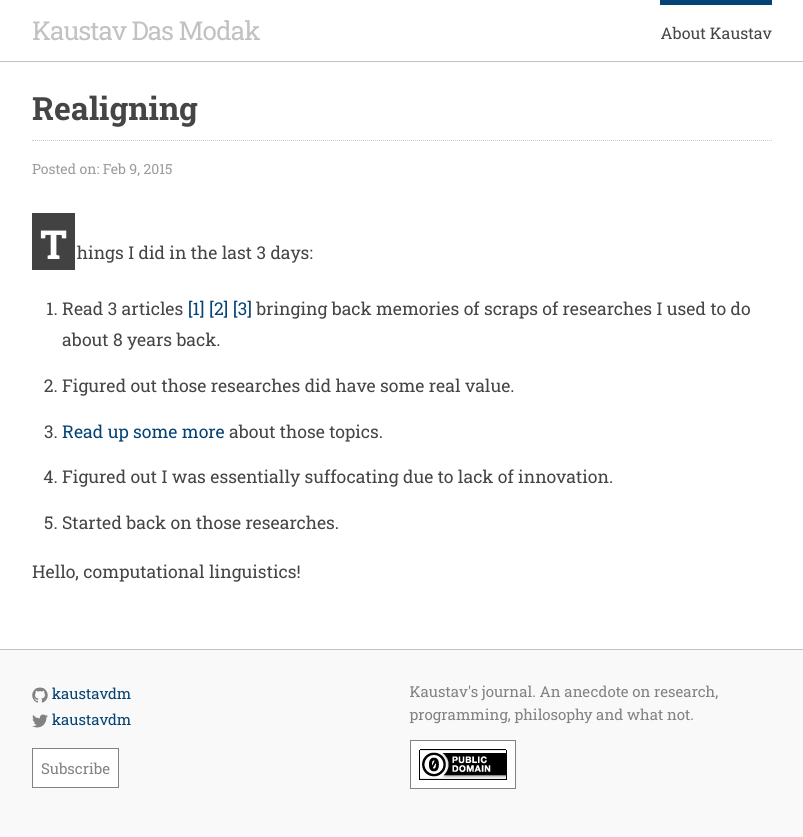
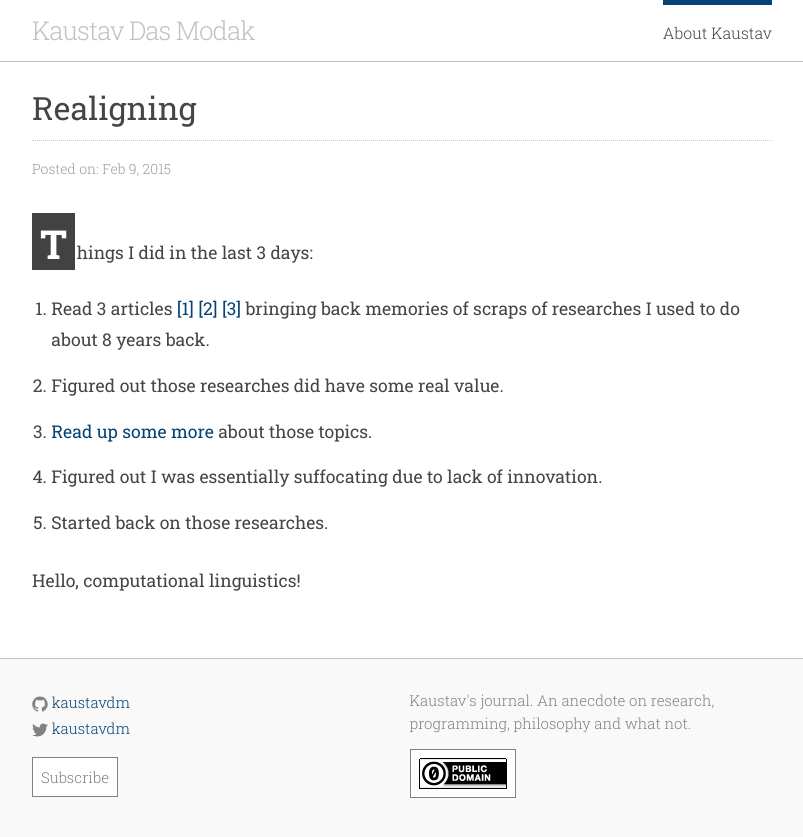
Before and after one commit to kaustavdm/website, a Jekyll site: the page built from _posts/2015-02-09-realigning.markdown, in a window 1280 px wide. Shown: the top 837 px of the page, without its empty margins (238-1041 px from the left). Built offline with Jekyll 4.4.1, drawn with Linux system fonts in a browser that asks for light colours.

Commit message:
Typography improvements
Signed-off-by: Kaustav Das Modak <kaustav.dasmodak@yahoo.co.in>

```diff
--- a/_includes/head.html
+++ b/_includes/head.html
@@ -7,7 +7,7 @@
   <title>{% if page.title %}{{ page.title }}{% else %}{{ site.title }}{% endif %}</title>
   <meta name="description" content="{% if page.excerpt %}{{ page.excerpt | strip_html | strip_newlines | truncate: 160 }}{% else %}{{ site.description }}{% endif %}">
 
-  <link href="https://fonts.googleapis.com/css?family=Fira+Mono:400,700|Roboto+Slab:400,700" rel="stylesheet" type="text/css">
+  <link href="https://fonts.googleapis.com/css?family=Fira+Mono:400,700|Roboto+Slab:300,400,700" rel="stylesheet" type="text/css">
   <link rel="stylesheet" href="{{ "/css/main.css" | prepend: site.baseurl }}">
   <link rel="stylesheet" href="{{ "/css/syntax.css" | prepend: site.baseurl }}">
   <link rel="canonical" href="{{ page.url | replace:'index.html','' | prepend: site.baseurl | prepend: site.url }}">
--- a/_sass/_base.scss
+++ b/_sass/_base.scss
@@ -123,7 +123,8 @@ blockquote {
     line-height: 1.5;
     border-left: 4px solid $brand-color;
     padding-left: $spacing-unit / 2;
-    font-size: 1rem;
+    font-size: 1.2rem;
+    font-weight: 300;
     font-style: normal;
     margin-bottom: 1.5rem;
 
--- a/_sass/_layout.scss
+++ b/_sass/_layout.scss
@@ -39,6 +39,7 @@
     .page-link {
         color: $text-color;
         line-height: $base-line-height;
+        font-weight: 300;
 
         // Gaps between nav items, but not on the last one
         &:not(:last-child) {
@@ -131,6 +132,7 @@
     padding-left: $spacing-unit / 2;
     width: -webkit-calc(50% - (#{$spacing-unit} / 2));
     width:         calc(50% - (#{$spacing-unit} / 2));
+    font-weight: 300;
 }
 
 @include media-query($on-laptop) {
@@ -217,6 +219,7 @@ h1 {
     color: lighten($grey-color, 10%);
     background-color: transparent;
     padding: 0;
+    font-weight: 300;
 
     a {
         color: $grey-color;
@@ -253,7 +256,7 @@ h1 {
 
 .post-title {
     font-size: 2rem;
-    font-weight: 700;
+    font-weight: 400;
     padding-bottom: 1rem;
     border-bottom: 1px dotted #ccc;
     line-height: 1;
@@ -331,9 +334,10 @@ h1 {
         }
     }
 
-    > ul {
+    > ul, > ol {
         margin-top: 1.5rem;
         margin-bottom: 1.5rem;
+        margin-left: 1.2rem;
     }
 
     img {
```
